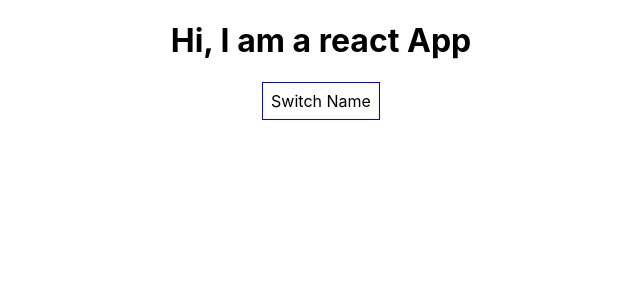
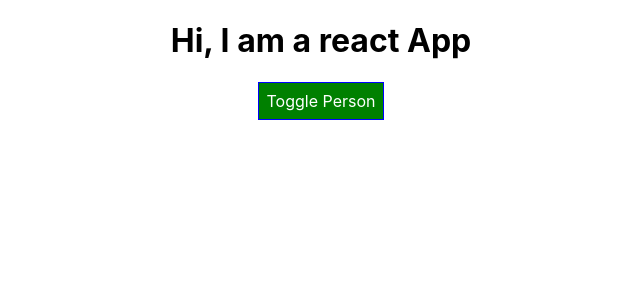
Before and after one commit to kamalogudah/react_dojo, a React (Create React App) app: page / in a window 1280 px wide. Shown: the top 300 px of the page, without its empty margins (319-959 px from the left). Built offline with nearby package versions, Linux system fonts and the light colour scheme.

Commit message:
Setting Styles Dyanamically

```diff
--- a/src/App.js
+++ b/src/App.js
@@ -46,7 +46,8 @@ class App extends Component {
     }
     render() {
         const style = {
-            backgroundColor: "white",
+            backgroundColor: "green",
+            color: 'white',
             font: "inherit",
             border: "1px solid blue",
             padding: "8px",
@@ -70,18 +71,17 @@ class App extends Component {
                         }
                         />
                     })
-                } < Person name = "paul"
-                age = "45" >
-                My hobbies: Boobies < /Person>   < /
+                } < /
                 div >
             );
+            style.backgroundColor = 'red';
         }
         return ( < div className = "App" >
             <
             h1 > Hi, I am a react App < /h1>  <
             button style = { style }
             onClick = { this.togglePersonsHandler } > { " " }
-            Switch Name { " " } <
+            Toggle Person { " " } <
             /button>    { persons } < /
             div >
         );
```
